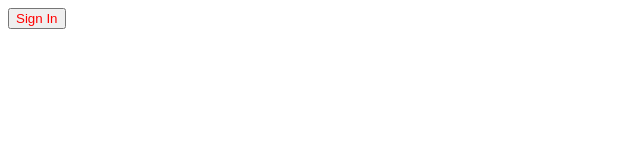
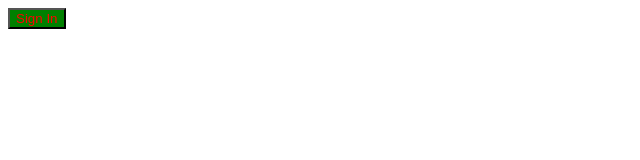
Before and after one commit to venkatyashwanth/button-design, a plain HTML site: page index.html in a window 1280 px wide. Shown: the whole page, without its empty margins (0-640 px from the left). Drawn offline with Linux system fonts and the light colour scheme.

Commit message:
added class name

```diff
--- a/index.html
+++ b/index.html
@@ -8,6 +8,6 @@
 </head>
 <body>
     <!-- add css to this file -->
-    <button>Sign In</button>
+    <button class="btnElement">Sign In</button>
 </body>
 </html>
--- a/styles.css
+++ b/styles.css
@@ -1,3 +1,7 @@
 button{
     color: red;
 }
+.btnElement{
+    background-color: green;
+    color: red;
+}
```
